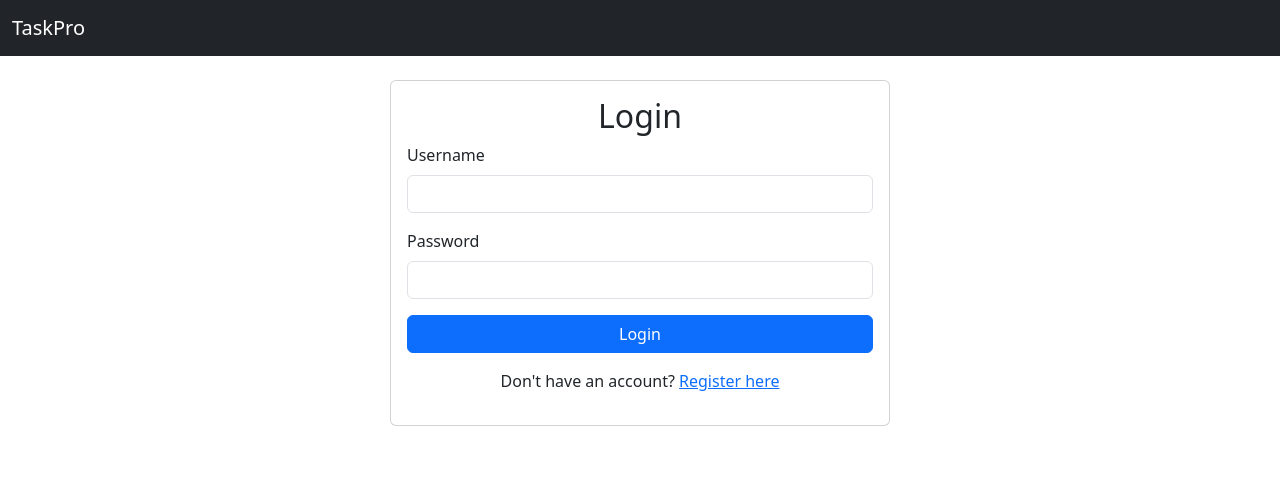
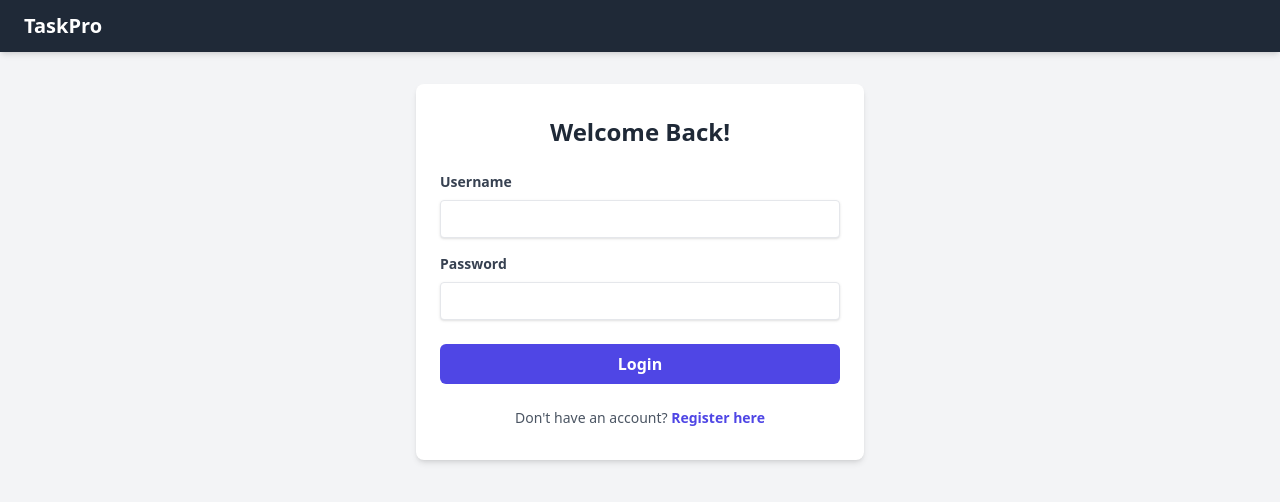
Before and after one commit to SmittGevariya/TaskPro-Django-Project, a Django app: page / in a window 1280 px wide. Shown: the top 502 px of the page. Run offline with Django 5.2, Linux system fonts and the light colour scheme; some libraries are stand-ins or nearby versions.

Commit message:
refactor:restructure ui into fetchable components

```diff
--- a/static/js/app.js
+++ b/static/js/app.js
@@ -1,120 +1,198 @@
-document.addEventListener('DOMContentLoaded',()=>{
-    const loginView = document.getElementById('login-view');
-    const registerView = document.getElementById('register-view');
-    const dashboardView = document.getElementById('dashboard-view');
-    const userGreeting = document.getElementById('user-greeting');
+
+document.addEventListener('DOMContentLoaded', () => {
+    const appContent = document.getElementById('app-content');
     const logoutButton = document.getElementById('logout-button');
-
-    const loginForm = document.getElementById('login-form');
-    const registerForm = document.getElementById('register-form');
-
-    const showRegisterLink = document.getElementById('show-register');
-    const showLoginLink = document.getElementById('show-login');
-
-    const loginError = document.getElementById('login-error');
-    const registerError = document.getElementById('register-error');
-
     const API_URL = 'http://127.0.0.1:8000/api';
 
-    showRegisterLink.addEventListener('click', (e) => {
+    const loadView = async (viewName) => {
+        try {
+            const response = await fetch(`/components/${viewName}/`);
+            if (!response.ok) throw new Error('Template not found');
+            const viewHtml = await response.text();
+
+            appContent.innerHTML = viewHtml;
+            attachEventListeners(viewName);
+
+        } catch (error) {
+            console.error('Error loading view:', error);
+            appContent.innerHTML = `<p class="alert alert-danger">Error loading page content.</p>`;
+        }
+    };
+
+    const attachEventListeners = (viewName) => {
+        if (viewName === 'login') {
+            document.getElementById('login-form').addEventListener('submit', handleLogin);
+            document.getElementById('show-register').addEventListener('click', (e) => { e.preventDefault(); loadView('register'); });
+        } else if (viewName === 'register') {
+            document.getElementById('register-form').addEventListener('submit', handleRegister);
+             document.getElementById('show-login').addEventListener('click', (e) => { e.preventDefault(); loadView('login'); });
+        } else if (viewName === 'dashboard') {
+            document.getElementById('add-task-form').addEventListener('submit', handleAddTask);
+
+            const userGreeting = document.getElementById('user-greeting');
+            const token = localStorage.getItem('accessToken');
+            if(token) {
+                 const payload = JSON.parse(atob(token.split('.')[1]));
+                 userGreeting.textContent = payload.username;
+            }
+            fetchTasks();
+        }
+    };
+
+    const handleLogin = async (e) => {
         e.preventDefault();
-        loginView.classList.add('d-none');
-        registerView.classList.remove('d-none');
-    });
+        const loginForm = e.target;
+        const loginError = document.getElementById('login-error');
+        loginError.classList.add('hidden');
+        const formData = new FormData(loginForm);
+        const data = Object.fromEntries(formData.entries());
 
-    showLoginLink.addEventListener('click', (e) => {
-        e.preventDefault();
-        registerView.classList.add('d-none');
-        loginView.classList.remove('d-none');
-    });
+        try {
+            const response = await fetch(`${API_URL}/auth/login/`, {
+                method: 'POST',
+                headers: { 'Content-Type': 'application/json' },
+                body: JSON.stringify(data),
+            });
+            if (!response.ok) {
+                const errorData = await response.json();
+                throw new Error(errorData.detail || 'Failed to login.');
+            }
+            const tokens = await response.json();
+            localStorage.setItem('accessToken', tokens.access);
+            localStorage.setItem('refreshToken', tokens.refresh);
 
-    registerForm.addEventListener('submit', async (e) => {
-        e.preventDefault();
-        registerError.classList.add('d-none');
+            logoutButton.classList.remove('hidden', 'd-none'); // Use both for safety
+            loadView('dashboard');
+        } catch (error) {
+            loginError.textContent = error.message;
+            loginError.classList.remove('hidden', 'd-none');
+        }
+    };
 
+    const handleRegister = async (e) => {
+         e.preventDefault();
+        const registerForm = e.target;
+        const registerError = document.getElementById('register-error');
+        registerError.classList.add('hidden');
         const formData = new FormData(registerForm);
         const data = Object.fromEntries(formData.entries());
 
         try {
             const response = await fetch(`${API_URL}/auth/register/`, {
                 method: 'POST',
+                headers: { 'Content-Type': 'application/json' },
+                body: JSON.stringify(data),
+            });
+            if (!response.ok) {
+                const errorData = await response.json();
+                const errorMessage = Object.entries(errorData).map(([field, messages]) => `${field}: ${messages.join(', ')}`).join('\n');
+                throw new Error(errorMessage);
+            }
+            alert('Registration successful! Please log in.');
+            loadView('login');
+        } catch (error) {
+            registerError.textContent = error.message;
+            registerError.classList.remove('hidden', 'd-none');
+        }
+    };
+
+    const handleAddTask = async (e) => {
+        e.preventDefault();
+        const token = localStorage.getItem('accessToken');
+        const addTaskForm = e.target;
+        const formData = new FormData(addTaskForm);
+        const data = Object.fromEntries(formData.entries());
+
+        try {
+            const response = await fetch(`${API_URL}/tasks/`, {
+                method: 'POST',
                 headers: {
                     'Content-Type': 'application/json',
+                    'Authorization': `Bearer ${token}`
                 },
-                body: JSON.stringify(data),
+                body: JSON.stringify(data)
             });
+            if (!response.ok) throw new Error('Could not create task.');
 
-            if (!response.ok) {
-                const errorData = await response.json();
-                // Format error message from backend
-                const errorMessage = Object.entries(errorData).map(([field, messages]) =>
-                    `${field}: ${messages.join(', ')}`
-                ).join('\n');
-                throw new Error(errorMessage);
-            }
+            addTaskForm.reset();
+            fetchTasks();
+        } catch (error) {
+            alert(error.message);
+        }
+    };
 
-            // If registration is successful, switch to login view
-            alert('Registration successful! Please log in.');
-            registerView.classList.add('d-none');
-            loginView.classList.remove('d-none');
-            registerForm.reset();
+    const fetchTasks = async () => {
+        const token = localStorage.getItem('accessToken');
+        if (!token) return;
+        try {
+            const response = await fetch(`${API_URL}/tasks/`, {
+                method: 'GET',
+                headers: { 'Authorization': `Bearer ${token}` }
+            });
+            if (!response.ok) throw new Error('Could not fetch tasks.');
+            const tasks = await response.json();
+            renderTasks(tasks);
+        } catch (error) {
+            console.error('Fetch tasks error:', error);
+        }
+    };
 
-        } catch (error) {
-            registerError.textContent = error.message;
-            registerError.classList.remove('d-none');
+    const renderTasks = (tasks) => {
+        const taskList = document.getElementById('task-list');
+        if (!taskList) return;
+
+        taskList.innerHTML = '';
+        if (tasks.length === 0) {
+            taskList.innerHTML = '<p class="text-gray-500 col-span-full">No tasks found. Add one above!</p>';
+            return;
         }
+
+        tasks.forEach(task => {
+            const priorityColors = {
+                'High': 'bg-red-100 text-red-800',
+                'Medium': 'bg-yellow-100 text-yellow-800',
+                'Low': 'bg-green-100 text-green-800'
+            };
+
+            const taskCard = `
+                <div class="bg-white rounded-lg shadow-md p-5 flex flex-col justify-between ${task.is_completed ? 'opacity-50' : ''}">
+                    <div>
+                        <div class="flex justify-between items-start">
+                            <h5 class="text-lg font-bold text-gray-900 mb-2">${task.title}</h5>
+                            <span class="text-xs font-semibold px-2.5 py-0.5 rounded-full ${priorityColors[task.priority] || 'bg-gray-100 text-gray-800'}">
+                                ${task.priority}
+                            </span>
+                        </div>
+                        <p class="text-gray-600 text-sm mb-4">${task.description || ''}</p>
+                    </div>
+                    <div class="border-t pt-4 mt-4 flex justify-between items-center">
+                        <p class="text-sm text-gray-500">Due: ${task.due_date}</p>
+                        <div>
+                            <button class="text-xs bg-green-500 hover:bg-green-600 text-white font-bold py-1 px-3 rounded-full disabled:opacity-50" data-id="${task.id}" ${task.is_completed ? 'disabled' : ''}>
+                                Done
+                            </button>
+                            <button class="text-xs bg-red-500 hover:bg-red-600 text-white font-bold py-1 px-3 rounded-full" data-id="${task.id}">
+                                Delete
+                            </button>
+                        </div>
+                    </div>
+                </div>
+            `;
+            taskList.innerHTML += taskCard;
+        });
+    };
+
+    logoutButton.addEventListener('click', () => {
+        localStorage.clear();
+        logoutButton.classList.add('hidden', 'd-none');
+        loadView('login');
     });
 
-    loginForm.addEventListener('submit',async(e)=>{
-        e.preventDefault();
-        loginError.classList.add('d-none');
-
-        const formData=new FormData(loginForm);
-        const data=Object.fromEntries(formData.entries());
-
-        try{
-            const response=await fetch(`${API_URL}/auth/login/`,{
-                method:'POST',
-                headers:{'Content-Type':'application/json'},
-                body:JSON.stringify(data),
-            });
-
-            if (!response.ok){
-                const errorData=await response.json();
-                throw new Error(errorData.detail || 'Failed to login.');
-            }
-
-            const tokens=await response.json();
-
-            localStorage.setItem('accessToken',tokens.access);
-            localStorage.setItem('refreshToken',tokens.refresh);
-
-            showDashboard();
-        }catch(error){
-            loginError.textContent=error.message;
-            loginError.classList.remove('d-none');
-        }
-    });
-
-    logoutButton.addEventListener('click',()=>{
-        localStorage.removeItem('accessToken');
-        localStorage.removeItem('refreshToken');
-
-        dashboardView.classList.add('d-none');
-        logoutButton.classList.add('d-none');
-        loginView.classList.remove('d-none');
-    });
-
-    function showDashboard(){
-        loginView.classList.add('d-none');
-        registerView.classList.add('d-none');
-        dashboardView.classList.remove('d-none');
-        logoutButton.classList.remove('d-none');
-
-        const token=localStorage.getItem('accessToken');
-        if(token){
-            const payload=JSON.parse(atob(token.split('.')[1]));
-            userGreeting.textContent=payload.username;
-        }
+    const token = localStorage.getItem('accessToken');
+    if (token) {
+        logoutButton.classList.remove('hidden', 'd-none');
+        loadView('dashboard');
+    } else {
+        loadView('login');
     }
-})
+});
--- a/taskpro_project/urls.py
+++ b/taskpro_project/urls.py
@@ -21,6 +21,9 @@ from django.views.generic import TemplateView
 urlpatterns = [
 
     path('',TemplateView.as_view(template_name='index.html'),name='home'),
+    path('components/login/',TemplateView.as_view(template_name='components/login.html'),name='component-login'),
+    path('components/register/',TemplateView.as_view(template_name='components/register.html'),name='component-register'),
+    path('components/dashboard/',TemplateView.as_view(template_name='components/dashboard.html'),name='component-dashboard'),
     path('admin/', admin.site.urls),
     path('api/auth/',include('users.urls')),
     path('api/',include('tasks.urls')),
--- /dev/null
+++ b/templates/components/login.html
@@ -0,0 +1,22 @@
+<div class="max-w-md mx-auto bg-white rounded-lg shadow-md overflow-hidden">
+    <div class="px-6 py-8">
+        <h2 class="text-2xl font-bold text-center text-gray-800 mb-6">Welcome Back!</h2>
+        <form id="login-form">
+            <div id="login-error" class="bg-red-100 border border-red-400 text-red-700 px-4 py-3 rounded relative mb-4 hidden" role="alert"></div>
+            <div class="mb-4">
+                <label for="login-username" class="block text-gray-700 text-sm font-bold mb-2">Username</label>
+                <input type="text" class="shadow appearance-none border rounded w-full py-2 px-3 text-gray-700 leading-tight focus:outline-none focus:ring-2 focus:ring-indigo-500" id="login-username" name="username" required>
+            </div>
+            <div class="mb-6">
+                <label for="login-password" class="block text-gray-700 text-sm font-bold mb-2">Password</label>
+                <input type="password" class="shadow appearance-none border rounded w-full py-2 px-3 text-gray-700 leading-tight focus:outline-none focus:ring-2 focus:ring-indigo-500" id="login-password" name="password" required>
+            </div>
+            <button type="submit" class="w-full bg-indigo-600 text-white font-bold py-2 px-4 rounded-md hover:bg-indigo-700 focus:outline-none focus:ring-2 focus:ring-offset-2 focus:ring-indigo-500">
+                Login
+            </button>
+        </form>
+        <p class="text-center text-gray-600 text-sm mt-6">
+            Don't have an account? <a href="#" id="show-register" class="font-bold text-indigo-600 hover:text-indigo-800">Register here</a>
+        </p>
+    </div>
+</div>
--- a/templates/index.html
+++ b/templates/index.html
@@ -1,78 +1,23 @@
-<!DOCTYPE html>
+<!doctype html>
 <html lang="en">
 <head>
-    <meta charset="UTF-8">
-    <meta name="viewport" content="width=device-width, initial-scale=1.0">
+    <meta charset="utf-8">
+    <meta name="viewport" content="width=device-width, initial-scale=1">
     <title>TaskPro</title>
-    <link href="https://cdn.jsdelivr.net/npm/bootstrap@5.3.3/dist/css/bootstrap.min.css" rel="stylesheet">
+    <script src="https://cdn.tailwindcss.com"></script>
     {% load static %}
 </head>
-<body>
-    <nav class="navbar navbar-expand-lg navbar-dark bg-dark">
-        <div class="container-fluid">
-            <a  class="navbar-brand" href="#">TaskPro</a>
-            <button id="logout-button" class="btn btn-outline-light d-none">Logout</button>
+<body class="bg-gray-100">
+    <nav class="bg-gray-800 shadow-md">
+        <div class="container mx-auto px-6 py-3 flex justify-between items-center">
+            <a class="text-xl font-bold text-white" href="#">TaskPro</a>
+            <button id="logout-button" class="bg-indigo-600 text-white py-2 px-4 rounded-md hover:bg-indigo-700 hidden">Logout</button>
         </div>
     </nav>
 
-    <div class="container mt-4">
-        <div id="login-view">
-            <div class="card mx-auto" style="max-width: 500px;">
-                <div class="card-body">
-                    <h2 class="card-title text-center">Login</h2>
-                    <form id="login-form">
-                        <div id="login-error" class="alert alert-danger d-none" role="alert"></div>
-                        <div class="mb-3">
-                            <label for="login-username" class="form-label">Username</label>
-                            <input type="text" class="form-control" id="login-username" name="username" required>
-                        </div>
-                        <div class="mb-3">
-                            <label for="login-password" class="form-label">Password</label>
-                            <input type="password" class="form-control" id="login-password" name="password" required>
-                        </div>
-                        <button type="submit" class="btn btn-primary w-100">Login</button>
-                    </form>
-                    <p class="text-center mt-3">
-                        Don't have an account? <a href="#" id="show-register">Register here</a>
-                    </p>
-                </div>
-            </div>
+    <div id="app-content" class="container mx-auto px-6 py-8">
         </div>
 
-        <div id="register-view" class="d-none">
-            <div class="card mx-auto" style="max-width: 500px;">
-                <div class="card-body">
-                    <h2 class="card-title text-center">Register</h2>
-                    <form id="register-form">
-                        <div id="register-error" class="alert alert-danger d-none" role="alert"></div>
-                        <div class="mb-3">
-                            <label for="register-username" class="form-label">Username</label>
-                            <input type="text" class="form-control" id="register-username" name="username" required>
-                        </div>
-                        <div class="mb-3">
-                            <label for="register-email" class="form-label">Email address</label>
-                            <input type="email" class="form-control" id="register-email" name="email" required>
-                        </div>
-                        <div class="mb-3">
-                            <label for="register-password" class="form-label">Password</label>
-                            <input type="password" class="form-control" id="register-password" name="password" required>
-                        </div>
-                        <button type="submit" class="btn btn-success w-100">Create Account</button>
-                    </form>
-                    <p class="text-center mt-3">
-                        Already have an account? <a href="#" id="show-login">Login here</a>
-                    </p>
-                </div>
-            </div>
-        </div>
-
-        <div id="dashboard-view" class="d-none">
-            <h1>Welcome, <span id="user-greeting"></span>!</h1>
-            <p>Your tasks will appear here soon!</p>
-        </div>
-    </div>
-
-    <script src="https://cdn.jsdelivr.net/npm/bootstrap@5.3.3/dist/js/bootstrap.bundle.min.js"></script>
     <script src="{% static 'js/app.js' %}"></script>
 </body>
 </html>
```
Also changed, not shown: templates/components/dashboard.html (added, +38 -0 lines), templates/components/register.html (added, +26 -0 lines).
